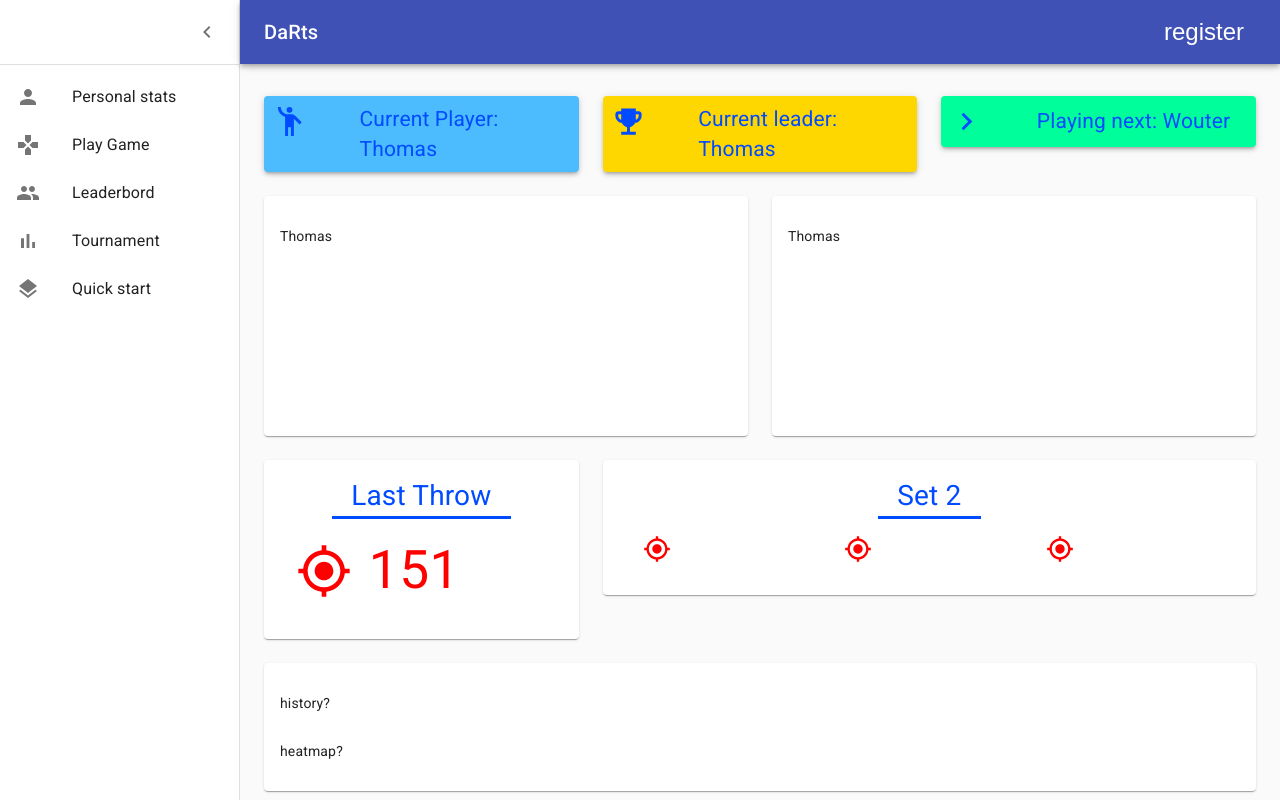
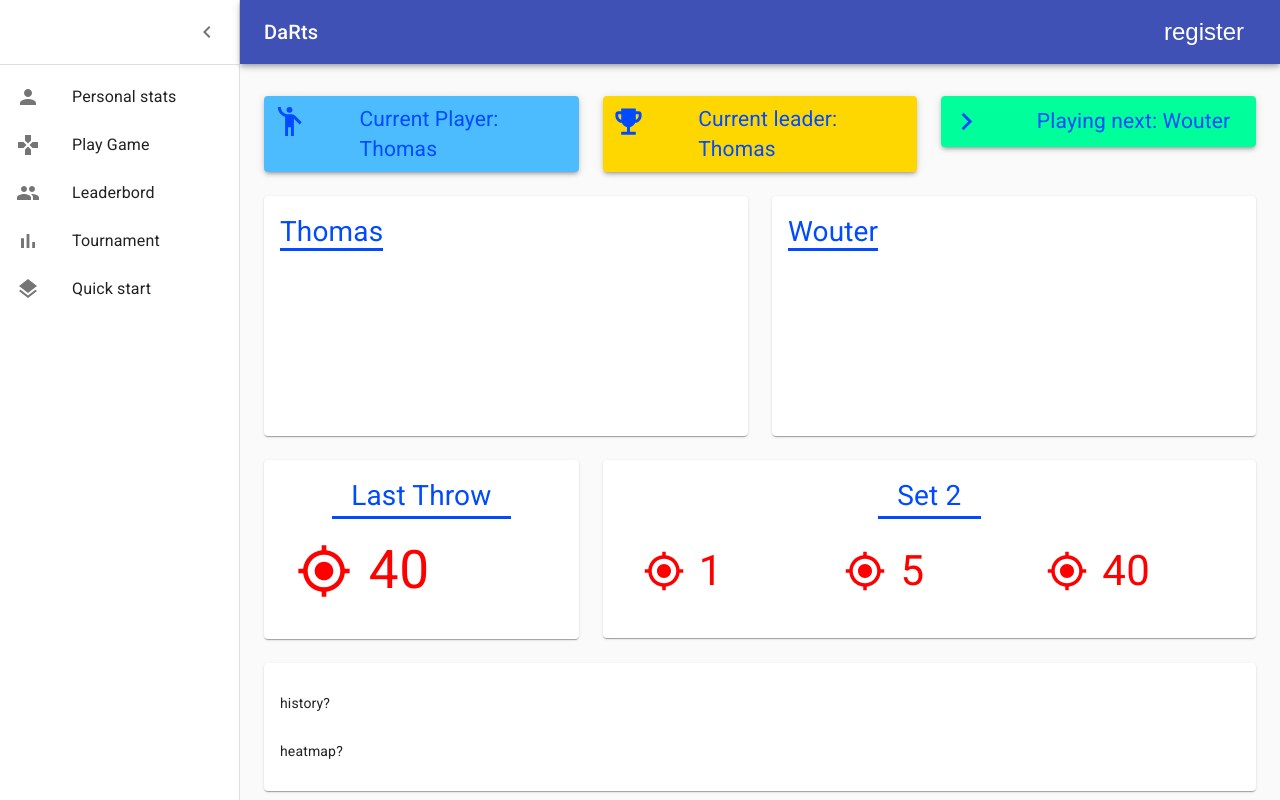
Before and after one commit to Thomas-Schuddinck/stage-darts, a React (Create React App) app in the folder frontend/: page /game in a window 1280 px wide. Built offline with nearby package versions, Linux system fonts and the light colour scheme.

Commit message:
current set functional

```diff
--- a/frontend/src/components/Game/CurrentSet/CurrentSet.tsx
+++ b/frontend/src/components/Game/CurrentSet/CurrentSet.tsx
@@ -47,9 +47,10 @@ function CurrentSet(props: any) {
       <span className={classes.tekstHoofd}>Set {props.setnumber}</span>
       <div className={classes.lijst}>
         {props.scores.map((s: any) =>
-          <DartThrow key={s.index} score={s.value} />
+          <DartThrow score={s} />
         )}
       </div>
+
     </Aux>
 
   )
--- a/frontend/src/components/Game/DartThrow/DartThrow.tsx
+++ b/frontend/src/components/Game/DartThrow/DartThrow.tsx
@@ -8,12 +8,12 @@ import { makeStyles } from '@material-ui/core/styles';
 const useStyles = makeStyles(theme => ({
     roos: {
         color: "red",
-        fontSize: '2em',
+        fontSize: '3em',
         marginRight: '0.3em'
     },
     listItemText: {
         color: "red",
-        fontSize: '3.8em'
+        fontSize: '3em'
     },
 
 }));
--- a/frontend/src/components/PersonalStats/Person.tsx
+++ b/frontend/src/components/PersonalStats/Person.tsx
@@ -1,14 +1,30 @@
 import React, { Component } from 'react';
 
-class Person extends Component {
-    render() {
-        return (
-            <div>
-                <p>Thomas</p>
+import { makeStyles } from '@material-ui/core/styles';
+
+const useStyles = makeStyles(theme => ({
+    tekstHoofd: {
+        alignSelf: 'center',
+        color: "#004BFF",
+        fontSize: '2em',
+        borderBottomColor: '#004BFF',
+        borderBottomWidth: 3,
+        borderBottomStyle: "solid"
+
+    },
+
+}));
+
+function Person(props: any) {
+    const classes = useStyles();
+
+    return (
+        <div>
+            <span className={classes.tekstHoofd}>{props.name}</span>
             </div>
-        );
+    );
 
-    };
-}
+};
+
 
 export default Person;
--- a/frontend/src/containers/GameBuilder/GameBuilder.tsx
+++ b/frontend/src/containers/GameBuilder/GameBuilder.tsx
@@ -32,7 +32,7 @@ export default function GameBuilder() {
 
 
     const fixedHeightPaper = clsx(classes.paper, classes.fixedHeight);
-    const scores = [1, 5, 20];
+    const scores = [1, 5, 40];
 
     return (
         <Aux>
@@ -52,18 +52,18 @@ export default function GameBuilder() {
                 </Grid>
                 <Grid item xs={12} md={6} lg={6}>
                     <Paper className={fixedHeightPaper}>
-                        <Person />
+                        <Person name="Thomas"/>
                     </Paper>
                 </Grid>
                 {/* Recent Deposits */}
                 <Grid item xs={12} md={6} lg={6}>
                     <Paper className={fixedHeightPaper}>
-                        <Person />
+                        <Person name="Wouter"/>
                     </Paper>
                 </Grid>
                 <Grid item xs={12} md={4} lg={4}>
 
-                        <LastDartThrow score="151"/>
+                        <LastDartThrow score="40"/>
                 </Grid>
                 <Grid item xs={12} md={8} lg={8}>
                     <Paper className={classes.paper}>
```
